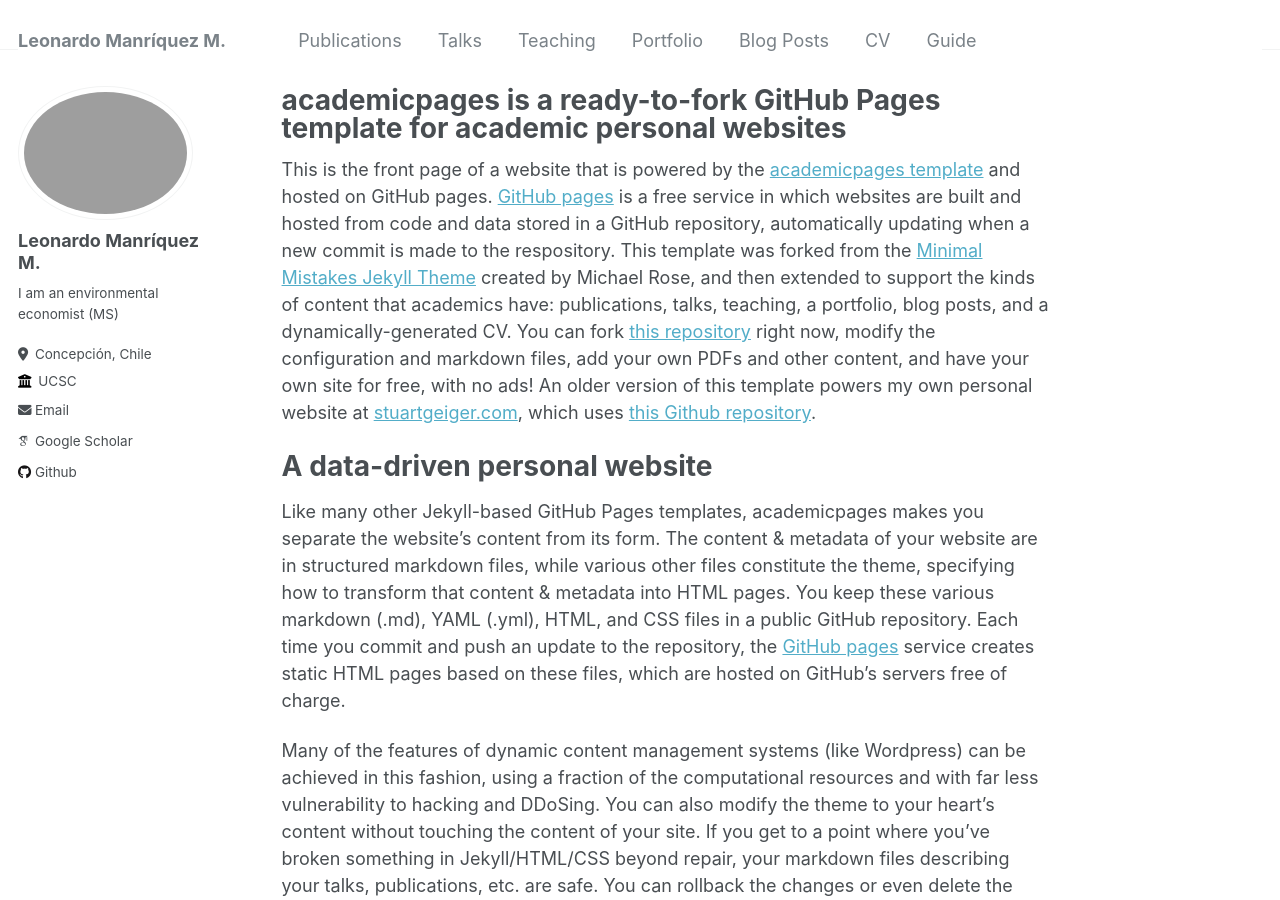
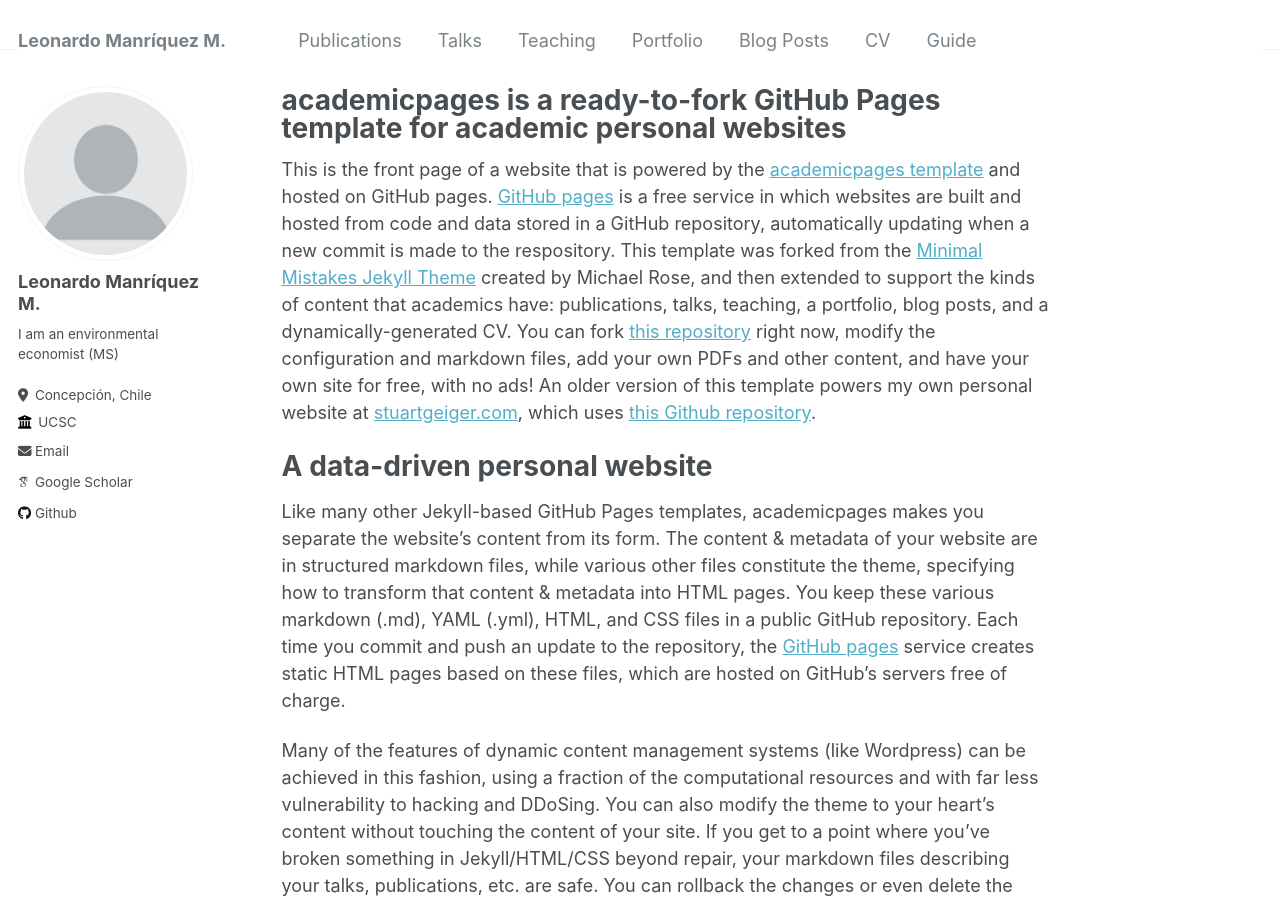
Before and after one commit to leomanriquezm/leomanriquezm.github.io, a Jekyll site: the page built from _pages/about.md, in a window 1280 px wide and 900 px high. Built offline with Jekyll 4.4.1, drawn with Linux system fonts in a browser that asks for light colours; some web fonts are replaced.

Commit message:
Update _config.yml

```diff
--- a/_config.yml
+++ b/_config.yml
@@ -21,7 +21,7 @@ repository               : "academicpages/academicpages.github.io"
 #               Additional customization can be done by editing /_includes/author-profile.html
 author:
   # Biographic information
-  avatar           : "FOTO.png"
+  avatar           : "profile.png"
   name             : "Leonardo Manríquez M."
   pronouns         : # example: "she/her"
   bio              : "I am an environmental economist (MS)"
```
